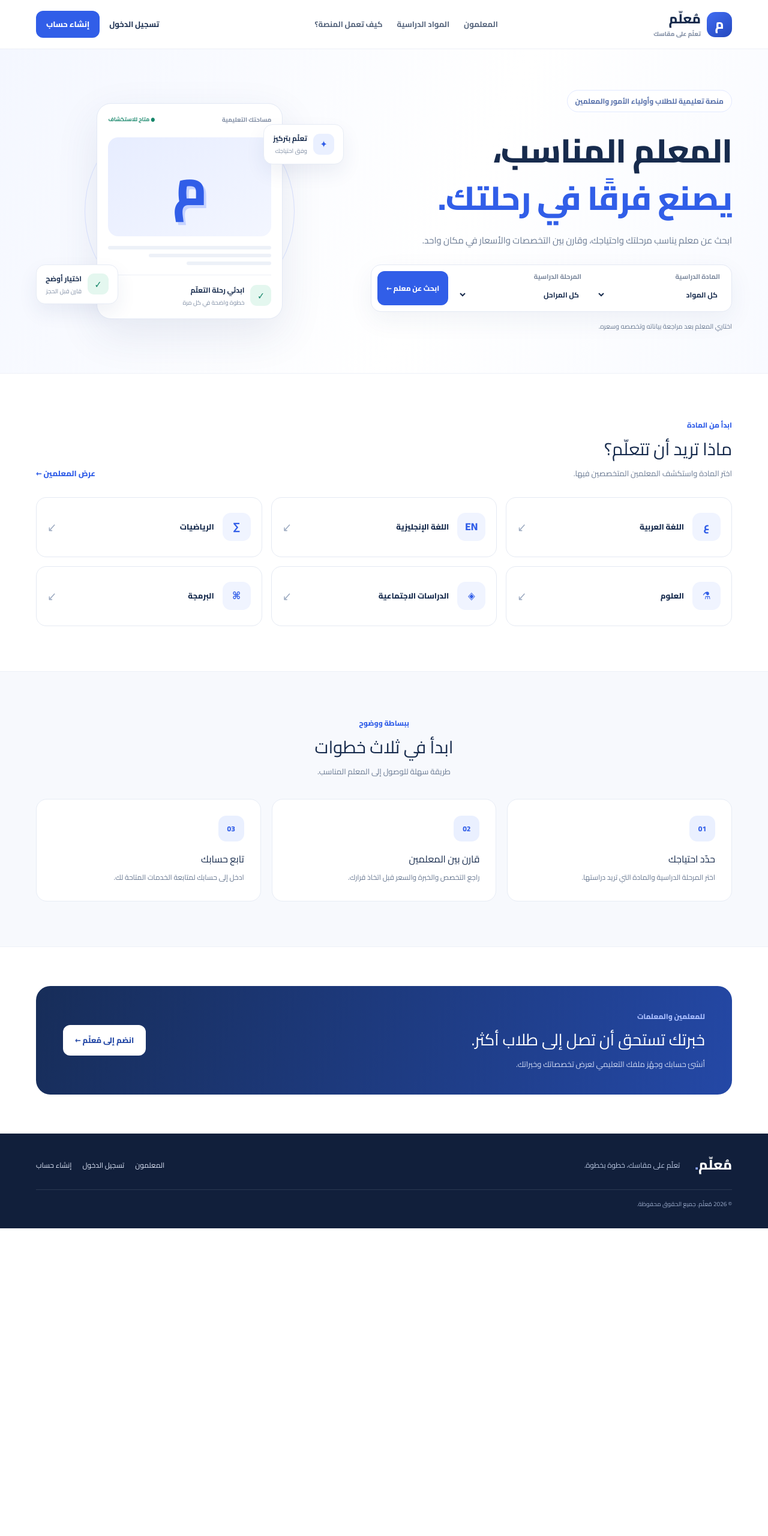
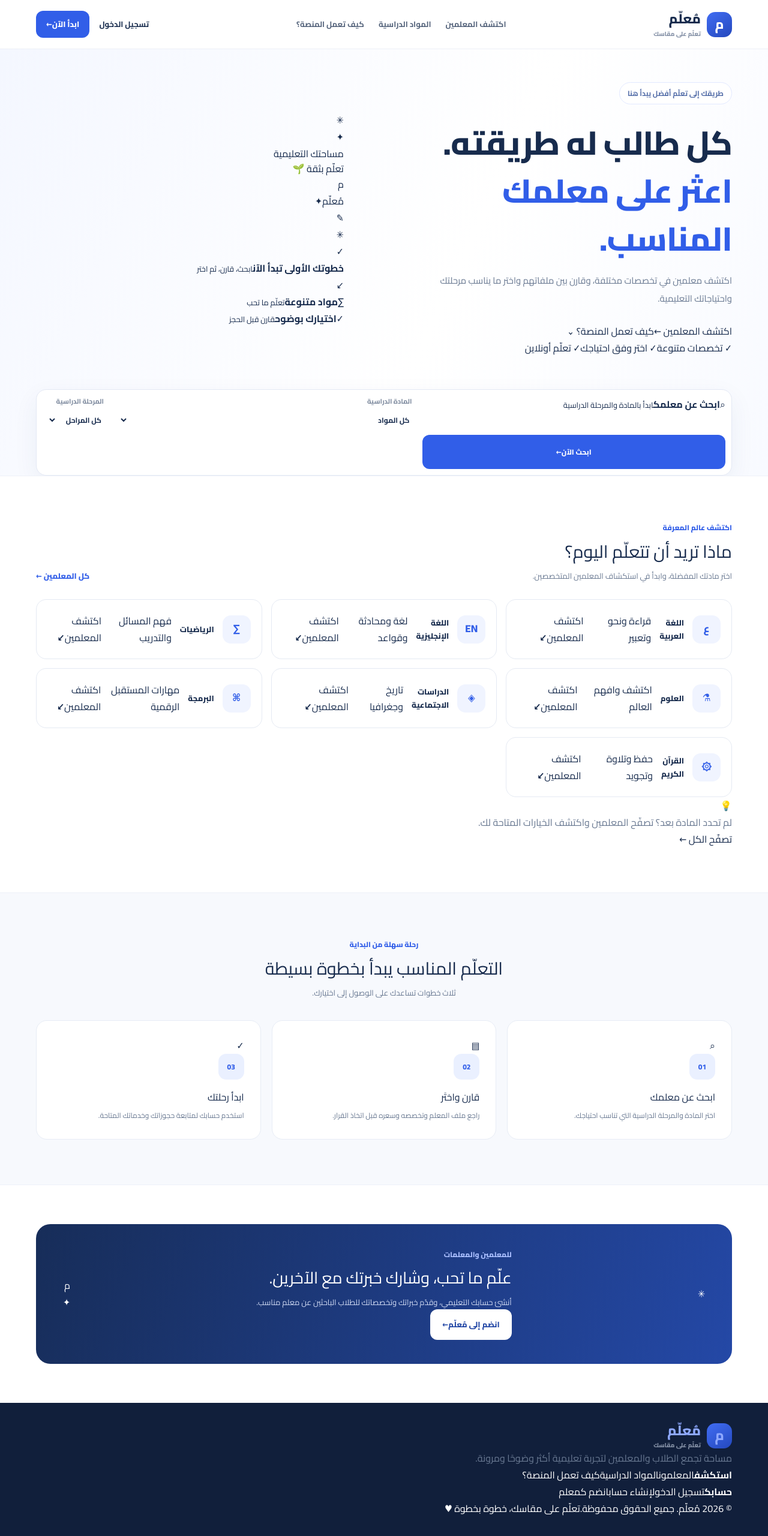
Before and after one commit to engrababibrahim-sudo/moallem-platform, a Next.js app: page / in a window 1280 px wide. Shown: the whole page at 60% size. Before the commit the page ends 2048 px from the top, so only its background shows below. Built offline with nearby package versions, Linux system fonts and the light colour scheme.

Commit message:
Refactor homepage content and improve accessibility
Updated subjects and steps arrays with additional descriptions and colors. Enhanced the homepage layout and improved accessibility features.

```diff
--- a/src/app/page.tsx
+++ b/src/app/page.tsx
@@ -4,12 +4,19 @@
 import Link from "next/link";
 
 const subjects = [
-  { icon: "ع", name: "اللغة العربية", value: "arabic" },
-  { icon: "EN", name: "اللغة الإنجليزية", value: "english" },
-  { icon: "∑", name: "الرياضيات", value: "math" },
-  { icon: "⚗", name: "العلوم", value: "science" },
-  { icon: "◈", name: "الدراسات الاجتماعية", value: "social-studies" },
-  { icon: "⌘", name: "البرمجة", value: "programming" },
+  { icon: "ع", name: "اللغة العربية", desc: "قراءة ونحو وتعبير", value: "arabic", color: "peach" },
+  { icon: "EN", name: "اللغة الإنجليزية", desc: "لغة ومحادثة وقواعد", value: "english", color: "blue" },
+  { icon: "∑", name: "الرياضيات", desc: "فهم المسائل والتدريب", value: "math", color: "purple" },
+  { icon: "⚗", name: "العلوم", desc: "اكتشف وافهم العالم", value: "science", color: "green" },
+  { icon: "◈", name: "الدراسات الاجتماعية", desc: "تاريخ وجغرافيا", value: "social-studies", color: "yellow" },
+  { icon: "⌘", name: "البرمجة", desc: "مهارات المستقبل الرقمية", value: "programming", color: "pink" },
+  { icon: "۞", name: "القرآن الكريم", desc: "حفظ وتلاوة وتجويد", value: "quran", color: "mint" },
+];
+
+const steps = [
+  { number: "01", icon: "⌕", title: "ابحث عن معلمك", desc: "اختر المادة والمرحلة الدراسية التي تناسب احتياجك." },
+  { number: "02", icon: "▤", title: "قارن واختَر", desc: "راجع ملف المعلم وتخصصه وسعره قبل اتخاذ القرار." },
+  { number: "03", icon: "✓", title: "ابدأ رحلتك", desc: "استخدم حسابك لمتابعة حجوزاتك وخدماتك المتاحة." },
 ];
 
 export default function HomePage() {
@@ -17,54 +24,121 @@ export default function HomePage() {
     <main dir="rtl" className="home-page">
       <header className="home-header">
         <div className="home-container header-inner">
-          <Link href="/" className="home-brand">
+          <Link href="/" className="home-brand" aria-label="مُعلّم - الصفحة الرئيسية">
             <span className="brand-symbol">م</span>
-            <span>
-              مُعلّم
+            <span className="brand-copy">
+              <strong>مُعلّم</strong>
               <small>تعلّم على مقاسك</small>
             </span>
           </Link>
 
-          <nav className="home-nav">
-            <Link href="/teachers">المعلمون</Link>
+          <nav className="home-nav" aria-label="القائمة الرئيسية">
+            <Link href="/teachers">اكتشف المعلمين</Link>
             <a href="#subjects">المواد الدراسية</a>
             <a href="#how">كيف تعمل المنصة؟</a>
           </nav>
 
           <div className="header-ctas">
-            <Link href="/login" className="login-cta">
-              تسجيل الدخول
-            </Link>
-            <Link href="/register" className="primary-cta">
-              إنشاء حساب
-            </Link>
+            <Link href="/login" className="login-cta">تسجيل الدخول</Link>
+            <Link href="/register" className="primary-cta">ابدأ الآن <span>←</span></Link>
           </div>
         </div>
       </header>
 
       <section className="home-hero">
+        <div className="hero-decoration hero-decoration-one" aria-hidden="true" />
+        <div className="hero-decoration hero-decoration-two" aria-hidden="true" />
+
         <div className="home-container hero-layout">
           <div className="hero-content">
-            <span className="hero-kicker">
-              منصة تعليمية للطلاب وأولياء الأمور والمعلمين
-            </span>
+            <div className="hero-kicker">
+              <span className="kicker-dot" />
+              طريقك إلى تعلّم أفضل يبدأ هنا
+            </div>
 
             <h1>
-              المعلم المناسب،
+              كل طالب له طريقته.
               <br />
-              <span>يصنع فرقًا في رحلتك.</span>
+              <span>اعثر على معلمك المناسب.</span>
             </h1>
 
             <p className="hero-lead">
-              ابحث عن معلم يناسب مرحلتك واحتياجك، وقارن بين
-              التخصصات والأسعار في مكان واحد.
+              اكتشف معلمين في تخصصات مختلفة، وقارن بين ملفاتهم
+              واختر ما يناسب مرحلتك واحتياجاتك التعليمية.
             </p>
 
-            <form
-              className="teacher-search"
-              action="/teachers"
-              method="get"
-            >
+            <div className="hero-actions">
+              <Link href="/teachers" className="hero-primary">
+                اكتشف المعلمين <span>←</span>
+              </Link>
+              <a href="#how" className="hero-secondary">
+                كيف تعمل المنصة؟ <span>⌄</span>
+              </a>
+            </div>
+
+            <div className="hero-benefits">
+              <span><b>✓</b> تخصصات متنوعة</span>
+              <span><b>✓</b> اختر وفق احتياجك</span>
+              <span><b>✓</b> تعلّم أونلاين</span>
+            </div>
+          </div>
+
+          <div className="hero-visual" aria-label="رحلتك التعليمية تبدأ من هنا">
+            <div className="visual-orbit orbit-one" />
+            <div className="visual-orbit orbit-two" />
+
+            <div className="visual-sticker sticker-star">✳</div>
+            <div className="visual-sticker sticker-spark">✦</div>
+
+            <div className="learning-board">
+              <div className="board-top">
+                <div>
+                  <span className="board-eyebrow">مساحتك التعليمية</span>
+                  <h2>تعلّم بثقة 🌱</h2>
+                </div>
+                <div className="board-logo">م</div>
+              </div>
+
+              <div className="board-illustration">
+                <div className="illustration-sun" />
+                <div className="illustration-book book-back" />
+                <div className="illustration-book book-front">
+                  <span>مُعلّم</span>
+                  <i>✦</i>
+                </div>
+                <div className="illustration-pencil">✎</div>
+                <div className="illustration-star">✳</div>
+              </div>
+
+              <div className="board-bottom">
+                <span className="board-check">✓</span>
+                <div>
+                  <strong>خطوتك الأولى تبدأ الآن</strong>
+                  <small>ابحث، قارن، ثم اختر</small>
+                </div>
+                <span className="board-arrow">↙</span>
+              </div>
+            </div>
+
+            <div className="floating-card floating-subject">
+              <span className="floating-icon floating-purple">∑</span>
+              <span><strong>مواد متنوعة</strong><small>تعلّم ما تحب</small></span>
+            </div>
+
+            <div className="floating-card floating-learning">
+              <span className="floating-icon floating-green">✓</span>
+              <span><strong>اختيارك بوضوح</strong><small>قارن قبل الحجز</small></span>
+            </div>
+          </div>
+        </div>
+
+        <div className="home-container search-wrap">
+          <form className="teacher-search" action="/teachers" method="get">
+            <div className="search-intro">
+              <span className="search-symbol">⌕</span>
+              <span><strong>ابحث عن معلمك</strong><small>ابدأ بالمادة والمرحلة الدراسية</small></span>
+            </div>
+
             <label className="search-field">
               <span>المادة الدراسية</span>
               <select name="subject" defaultValue="">
@@ -92,58 +166,9 @@ export default function HomePage() {
             </label>
 
             <button className="search-submit" type="submit">
-                ابحث عن معلم ←
+              ابحث الآن <span>←</span>
             </button>
           </form>
-
-            <p className="hero-note">
-              اختاري المعلم بعد مراجعة بياناته وتخصصه وسعره.
-            </p>
-          </div>
-
-          <div className="hero-art" aria-hidden="true">
-            <div className="art-circle circle-one" />
-            <div className="art-circle circle-two" />
-
-            <div className="art-panel">
-              <div className="art-panel-top">
-                <span>مساحتك التعليمية</span>
-                <span className="art-status">● متاح للاستكشاف</span>
-              </div>
-
-              <div className="art-book">م</div>
-
-              <div className="art-lines">
-                <i />
-                <i />
-                <i />
-              </div>
-
-              <div className="art-bottom">
-                <span className="art-check">✓</span>
-                <div>
-                  <b>ابدئي رحلة التعلّم</b>
-                  <small>خطوة واضحة في كل مرة</small>
-                </div>
-              </div>
-            </div>
-
-            <div className="art-float float-top">
-              <span className="float-icon">✦</span>
-              <div>
-                <b>تعلّم بتركيز</b>
-                <small>وفق احتياجك</small>
-              </div>
-            </div>
-
-            <div className="art-float float-bottom">
-              <span className="float-icon green">✓</span>
-              <div>
-                <b>اختيار أوضح</b>
-                <small>قارن قبل الحجز</small>
-              </div>
-            </div>
-          </div>
         </div>
       </section>
 
@@ -151,14 +176,11 @@ export default function HomePage() {
         <div className="home-container">
           <div className="section-head">
             <div>
-              <span className="section-eyebrow">ابدأ من المادة</span>
-              <h2>ماذا تريد أن تتعلّم؟</h2>
-              <p>اختر المادة واستكشف المعلمين المتخصصين فيها.</p>
+              <span className="section-eyebrow"><i /> اكتشف عالم المعرفة</span>
+              <h2>ماذا تريد أن <span>تتعلّم اليوم؟</span></h2>
+              <p>اختر مادتك المفضلة، وابدأ في استكشاف المعلمين المتخصصين.</p>
             </div>
-
-            <Link className="text-link" href="/teachers">
-              عرض المعلمين ←
-            </Link>
+            <Link className="text-link" href="/teachers">كل المعلمين <span>←</span></Link>
           </div>
 
           <div className="subject-grid">
@@ -168,11 +190,20 @@ export default function HomePage() {
                 href={`/teachers?subject=${subject.value}`}
                 key={subject.value}
               >
-                <span className="subject-icon">{subject.icon}</span>
+                <span className={`subject-icon ${subject.color}`}>{subject.icon}</span>
                 <span className="subject-name">{subject.name}</span>
-                <span className="subject-arrow">↙</span>
+                <span className="subject-desc">{subject.desc}</span>
+                <span className="subject-card-bottom">
+                  <span>اكتشف المعلمين</span><b>↙</b>
+                </span>
               </Link>
             ))}
+          </div>
+
+          <div className="subjects-note">
+            <span>💡</span>
+            <p>لم تحدد المادة بعد؟ تصفّح المعلمين واكتشف الخيارات المتاحة لك.</p>
+            <Link href="/teachers">تصفّح الكل ←</Link>
           </div>
         </div>
       </section>
@@ -180,66 +211,77 @@ export default function HomePage() {
       <section className="how-section" id="how">
         <div className="home-container">
           <div className="centered-head">
-            <span className="section-eyebrow">ببساطة ووضوح</span>
-            <h2>ابدأ في ثلاث خطوات</h2>
-            <p>طريقة سهلة للوصول إلى المعلم المناسب.</p>
+            <span className="section-eyebrow"><i /> رحلة سهلة من البداية</span>
+            <h2>التعلّم المناسب يبدأ <span>بخطوة بسيطة</span></h2>
+            <p>ثلاث خطوات تساعدك على الوصول إلى اختيارك.</p>
           </div>
 
           <div className="steps-grid">
-            <article className="step-card">
-              <span className="step-number">01</span>
-              <h3>حدّد احتياجك</h3>
-              <p>اختر المرحلة الدراسية والمادة التي تريد دراستها.</p>
+            {steps.map((step) => (
+              <article className="step-card" key={step.number}>
+                <div className="step-card-top">
+                  <span className="step-icon">{step.icon}</span>
+                  <span className="step-number">{step.number}</span>
+                </div>
+                <h3>{step.title}</h3>
+                <p>{step.desc}</p>
               </article>
-
-            <article className="step-card">
-              <span className="step-number">02</span>
-              <h3>قارن بين المعلمين</h3>
-              <p>راجع التخصص والخبرة والسعر قبل اتخاذ قرارك.</p>
-            </article>
-
-            <article className="step-card">
-              <span className="step-number">03</span>
-              <h3>تابع حسابك</h3>
-              <p>ادخل إلى حسابك لمتابعة الخدمات المتاحة لك.</p>
-            </article>
+            ))}
           </div>
         </div>
       </section>
 
       <section className="join-section">
-        <div className="home-container join-panel">
-          <div>
+        <div className="home-container">
+          <div className="join-panel">
+            <div className="join-decoration" aria-hidden="true">✳</div>
+            <div className="join-content">
               <span className="join-eyebrow">للمعلمين والمعلمات</span>
-            <h2>خبرتك تستحق أن تصل إلى طلاب أكثر.</h2>
-            <p>
-              أنشئ حسابك وجهّز ملفك التعليمي لعرض تخصصاتك وخبراتك.
-            </p>
+              <h2>علّم ما تحب، وشارك خبرتك مع الآخرين.</h2>
+              <p>أنشئ حسابك التعليمي، وقدّم خبراتك وتخصصاتك للطلاب الباحثين عن معلم مناسب.</p>
+              <Link href="/register?role=teacher" className="join-cta">
+                انضم إلى مُعلّم <span>←</span>
+              </Link>
             </div>
-
-          <Link href="/register?role=teacher" className="join-cta">
-            انضم إلى مُعلّم ←
-          </Link>
+            <div className="join-art" aria-hidden="true">
+              <div className="join-art-circle"><span>م</span></div>
+              <span className="join-art-star">✦</span>
+              <span className="join-art-dot" />
+            </div>
+          </div>
         </div>
       </section>
 
       <footer className="home-footer">
-        <div className="home-container footer-inner">
-          <Link href="/" className="footer-brand">
-            مُعلّم<span>.</span>
+        <div className="home-container">
+          <div className="footer-main">
+            <div className="footer-about">
+              <Link href="/" className="home-brand footer-brand">
+                <span className="brand-symbol">م</span>
+                <span className="brand-copy"><strong>مُعلّم</strong><small>تعلّم على مقاسك</small></span>
               </Link>
+              <p>مساحة تجمع الطلاب والمعلمين لتجربة تعليمية أكثر وضوحًا ومرونة.</p>
+            </div>
 
-          <p>تعلّم على مقاسك، خطوة بخطوة.</p>
+            <div className="footer-column">
+              <strong>استكشف</strong>
+              <Link href="/teachers">المعلمون</Link>
+              <a href="#subjects">المواد الدراسية</a>
+              <a href="#how">كيف تعمل المنصة؟</a>
+            </div>
 
-          <div className="footer-links">
-            <Link href="/teachers">المعلمون</Link>
+            <div className="footer-column">
+              <strong>حسابك</strong>
               <Link href="/login">تسجيل الدخول</Link>
               <Link href="/register">إنشاء حساب</Link>
+              <Link href="/register?role=teacher">انضم كمعلم</Link>
+            </div>
           </div>
 
-          <small>
-            © {new Date().getFullYear()} مُعلّم. جميع الحقوق محفوظة.
-          </small>
+          <div className="footer-bottom">
+            <span>© {new Date().getFullYear()} مُعلّم. جميع الحقوق محفوظة.</span>
+            <span>تعلّم على مقاسك، خطوة بخطوة <b>♥</b></span>
+          </div>
         </div>
       </footer>
     </main>
```
Lines whose indentation alone changed are shown as unchanged.
